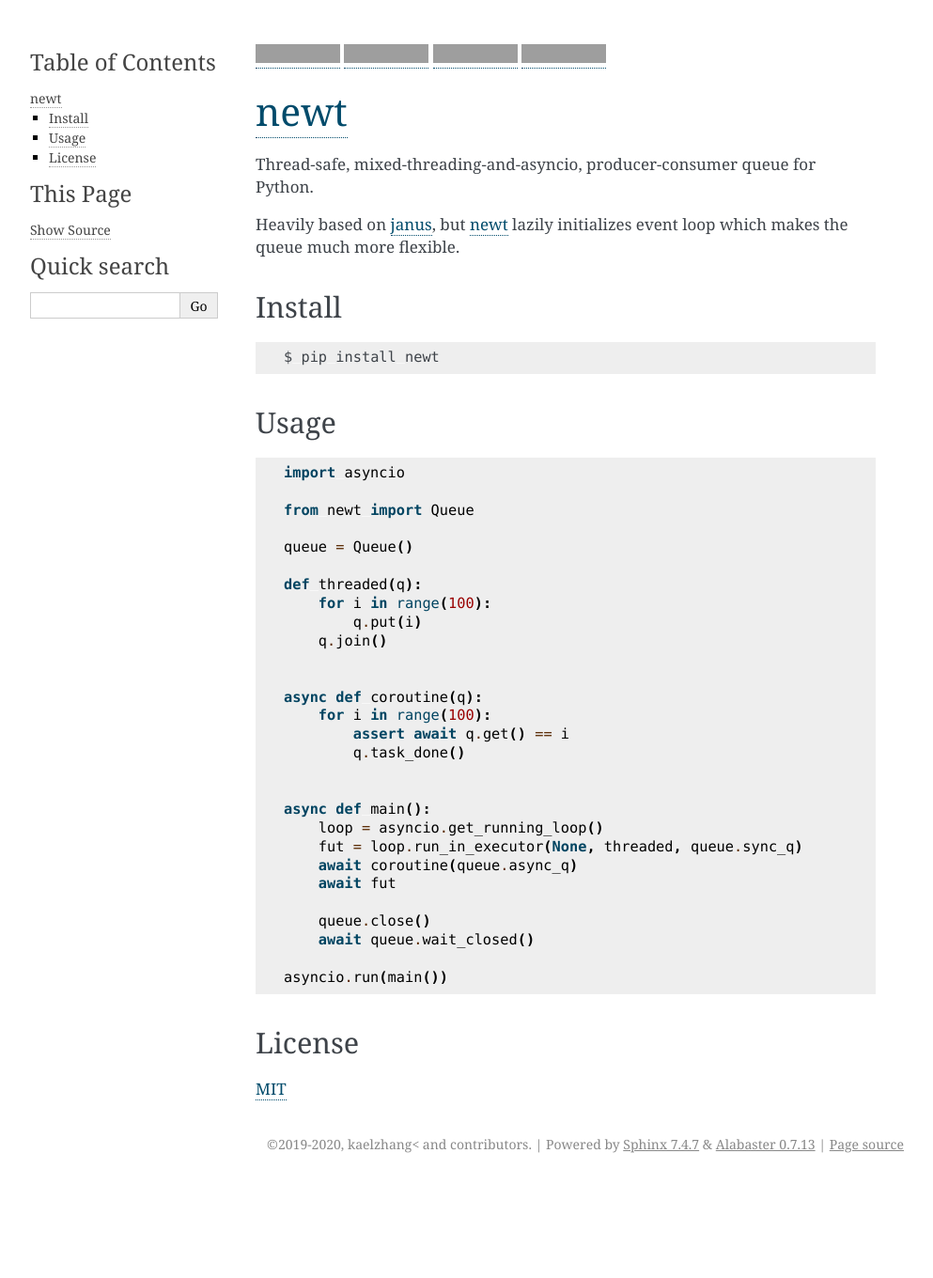
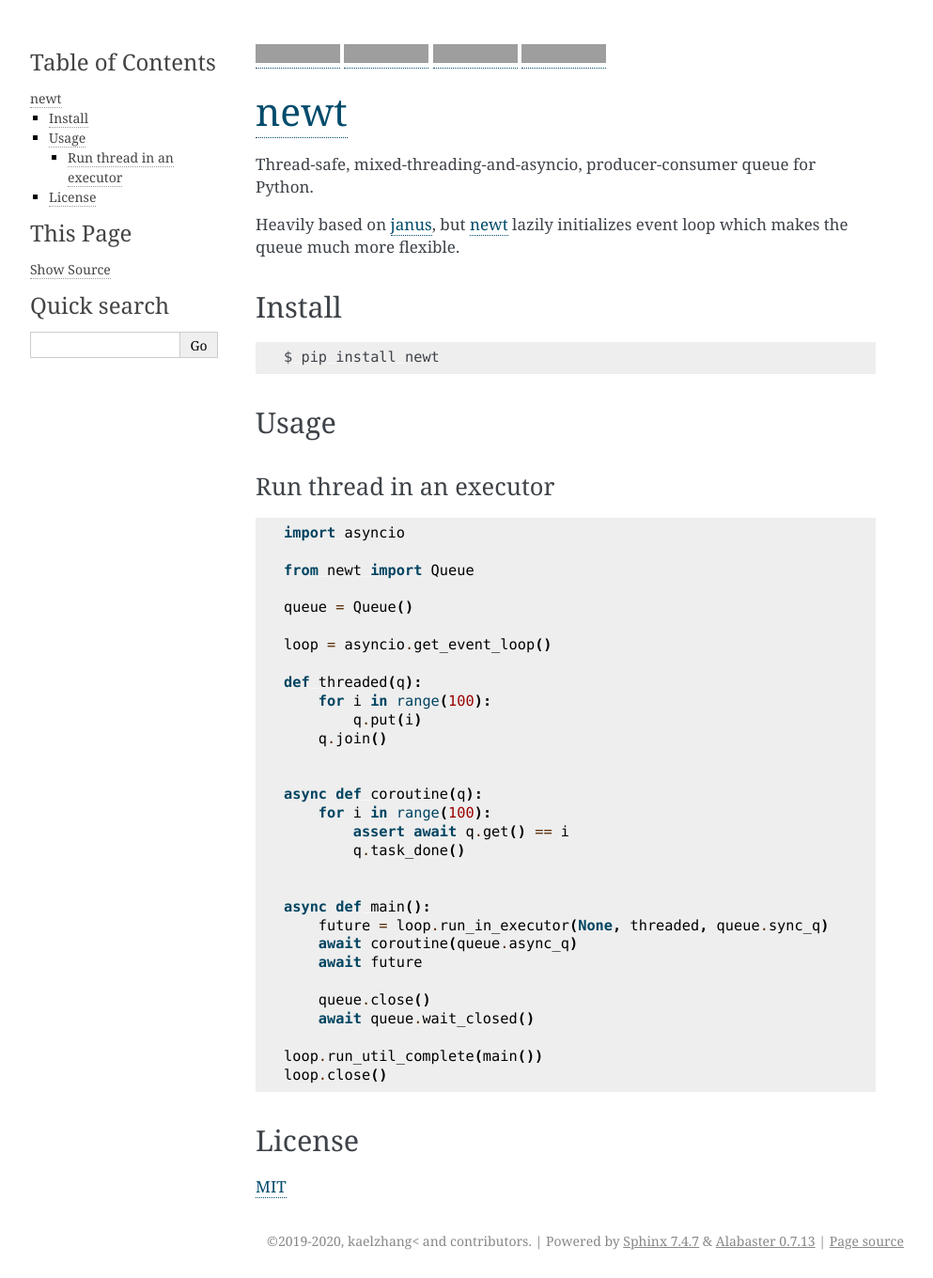
Before and after one commit to kaelzhang/python-newt, a Sphinx documentation site: the page built from docs/README.md, in a window 1280 px wide. Shown: the whole page at 94% size, without its empty margins (148-1141 px from the left). Built offline with Sphinx 7.4.7, drawn with Linux system fonts in a browser that asks for light colours; before the commit the page ends 1257 px from its top, so only the background shows below that; grey boxes are pictures that could not be loaded.

````diff
--- a/docs/README.md
+++ b/docs/README.md
@@ -17,12 +17,16 @@ $ pip install newt
 
 ## Usage
 
+### Run thread in an executor
+
 ```py
 import asyncio
 
 from newt import Queue
 
 queue = Queue()
+
+loop = asyncio.get_event_loop()
 
 def threaded(q):
     for i in range(100):
@@ -37,15 +41,15 @@ async def coroutine(q):
 
 
 async def main():
-    loop = asyncio.get_running_loop()
-    fut = loop.run_in_executor(None, threaded, queue.sync_q)
+    future = loop.run_in_executor(None, threaded, queue.sync_q)
     await coroutine(queue.async_q)
-    await fut
+    await future
 
     queue.close()
     await queue.wait_closed()
 
-asyncio.run(main())
+loop.run_util_complete(main())
+loop.close()
 ```
 
 ## License
````
Also changed, not shown: 2 other files.
